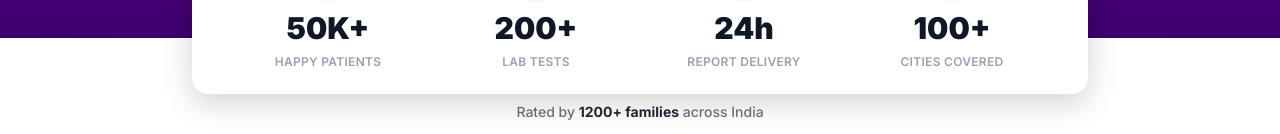
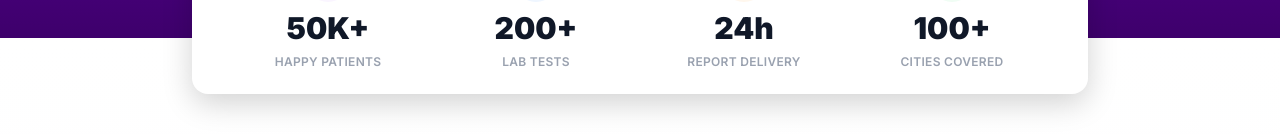
Before and after one commit to adityaa3pathi/docnowtesting, a Next.js app in the folder client/: page / in a window 1280 px wide. Shown: the part 651-785 px from the top of the page. Built offline with nearby package versions, Linux system fonts and the light colour scheme; no server answers.

Commit message:
feat: remove TrustSection banner from landing page

```diff
--- a/client/src/app/page.tsx
+++ b/client/src/app/page.tsx
@@ -31,7 +31,7 @@ import { CallbackForm } from '@/components/home/CallbackForm';
 import { HeroCTAButtons } from '@/components/home/HeroCTAButtons';
 import { RevealSection } from '@/components/home/RevealSection';
 import { StickyMobileCTA } from '@/components/home/StickyMobileCTA';
-import { TrustSection } from '@/components/home/TrustSection';
+
 
 // ────────────────────── Static Data (zero JS cost)
 const heroStats = [
@@ -109,7 +109,7 @@ export default function Home() {
       </section>
 
       {/* ═══════════ TRUST / SOCIAL PROOF ═══════════ */}
-      <TrustSection />
+
 
       {/* ═══════════ HEALTH PACKAGES — Client Island ═══════════ */}
       <section className="py-16 md:py-24 bg-gradient-to-b from-white to-gray-50/50">
```
